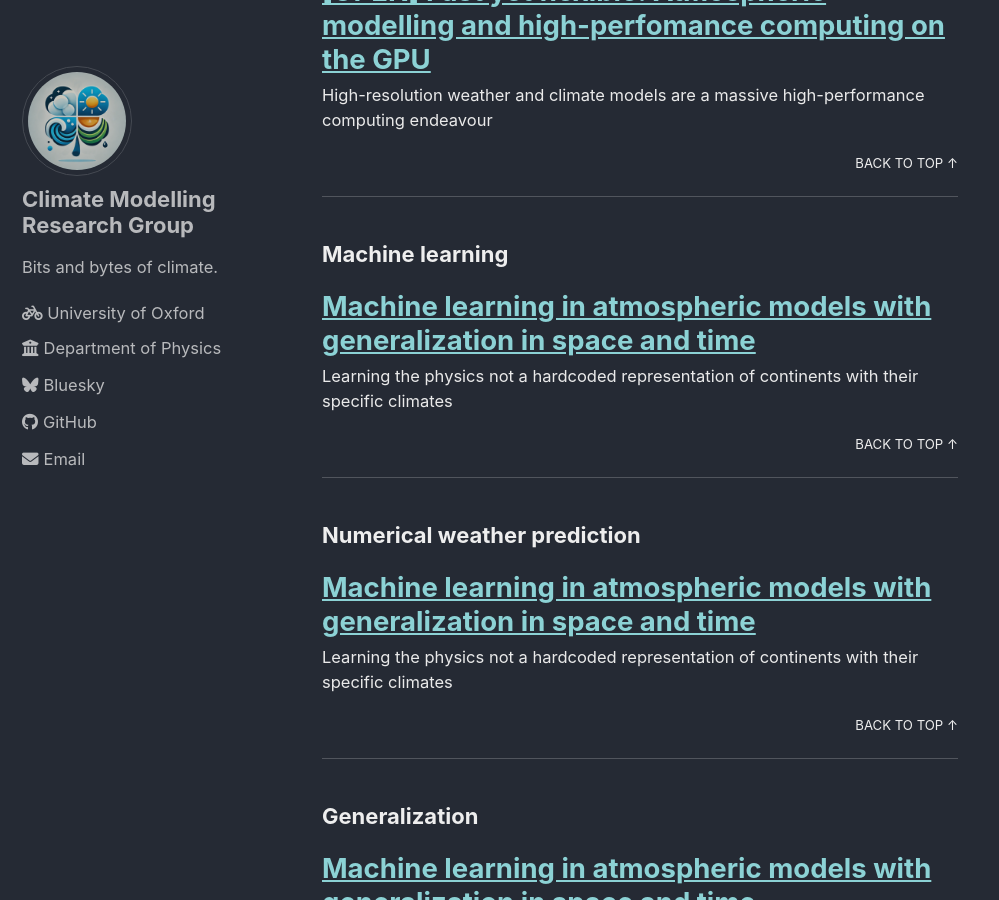
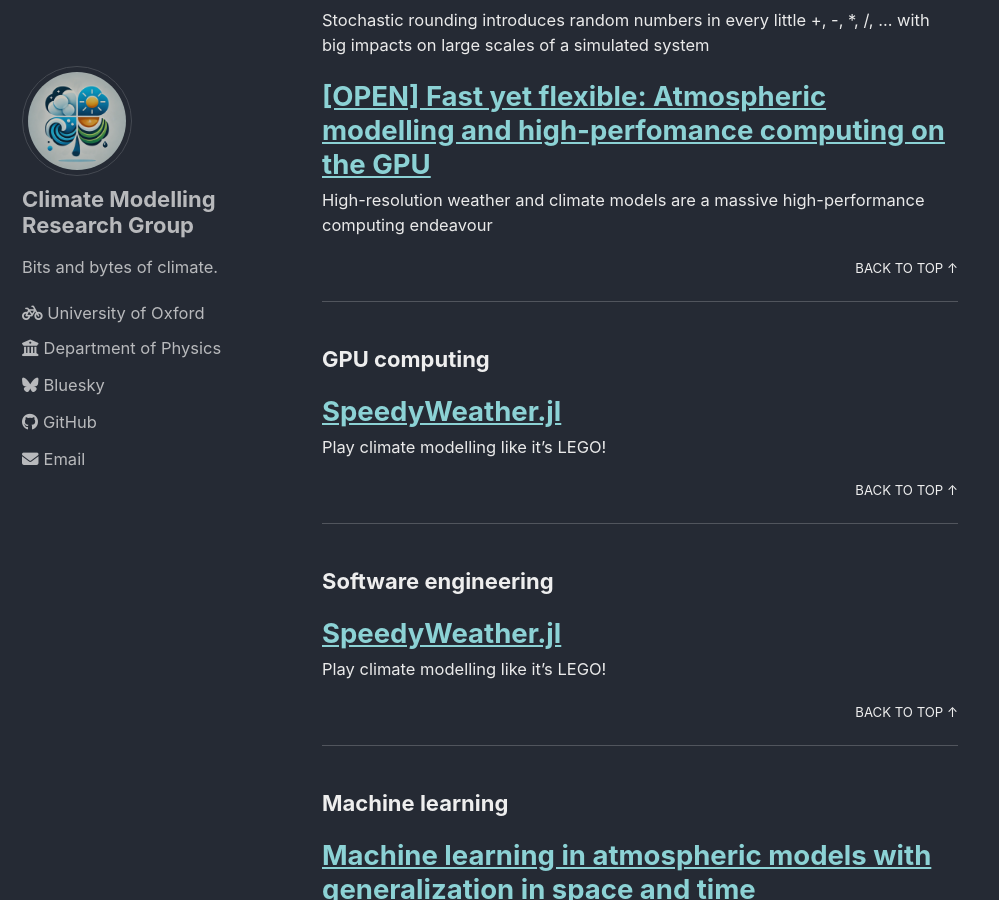
Before and after one commit to climate-modelling/climate-modelling.github.io, a Jekyll site: the page built from _pages/tag-archive.md, in a window 1280 px wide and 900 px high, scrolled down 1601 px. Shown: the whole window, without its empty margins (0-999 px from the left). Built offline with Jekyll 4.4.1, drawn with Linux system fonts in a browser that asks for light colours; cached includes are drawn as plain includes; some of the changed lines change nothing that is shown; some of the changed text lies outside the part shown.

Commit message:
Revise SpeedyWeather.jl post metadata and description
Updated metadata and content for SpeedyWeather.jl post.

```diff
--- a/projects/_posts/2025-06-01-speedyweather.md
+++ b/projects/_posts/2025-06-01-speedyweather.md
@@ -1,19 +1,20 @@
 ---
 title: "SpeedyWeather.jl"
-# excerpt:  "test test test"
-# header:
-#   teaser: "assets/images/climatebench.png"
-# featured_figure:
-#   image: "https://www.science.org/cms/10.1126/sciadv.aay4740/asset/5f0263bd-fc33-4dc6-87df-46a19f3ab895/assets/graphic/aay4740-f2.jpeg"
-# learn_more: https://agupubs.onlinelibrary.wiley.com/doi/full/10.1029/2021MS002954
+excerpt:  "Play climate modelling like it's LEGO!"
+header: SpeedyWeather.jl - A new, interactive and flexible climate model
+teaser: https://github.com/user-attachments/assets/469750ac-841b-418a-b047-796c2d4eb5aa
+featured_figure:
+  image: https://github.com/user-attachments/assets/469750ac-841b-418a-b047-796c2d4eb5aa
+learn_more: https://joss.theoj.org/papers/10.21105/joss.06323
 code: http://github.com/SpeedyWeather/SpeedyWeather.jl
 share: false
-# data: https://doi.org/10.5281/zenodo.5196512
 
-# tags:
-#   - test1
-#   - test2
-#   - test3
+tags:
+  - Atmospheric modelling
+  - GPU computing
+  - Software engineering
 ---
 
-We are building a model!
+SpeedyWeather.jl is a global atmospheric model with simple physics developed as a research playground with an everything-flexible attitude as long as it is speedy. It is easy to use and easy to extend, making atmospheric modelling an interactive experience -- in the terminal, in a notebook or conventionally through scripts.
+
+See the repository [github.com/SpeedyWeather/SpeedyWeather.jl](https://github.com/SpeedyWeather/SpeedyWeather.jl) for more information.
```
